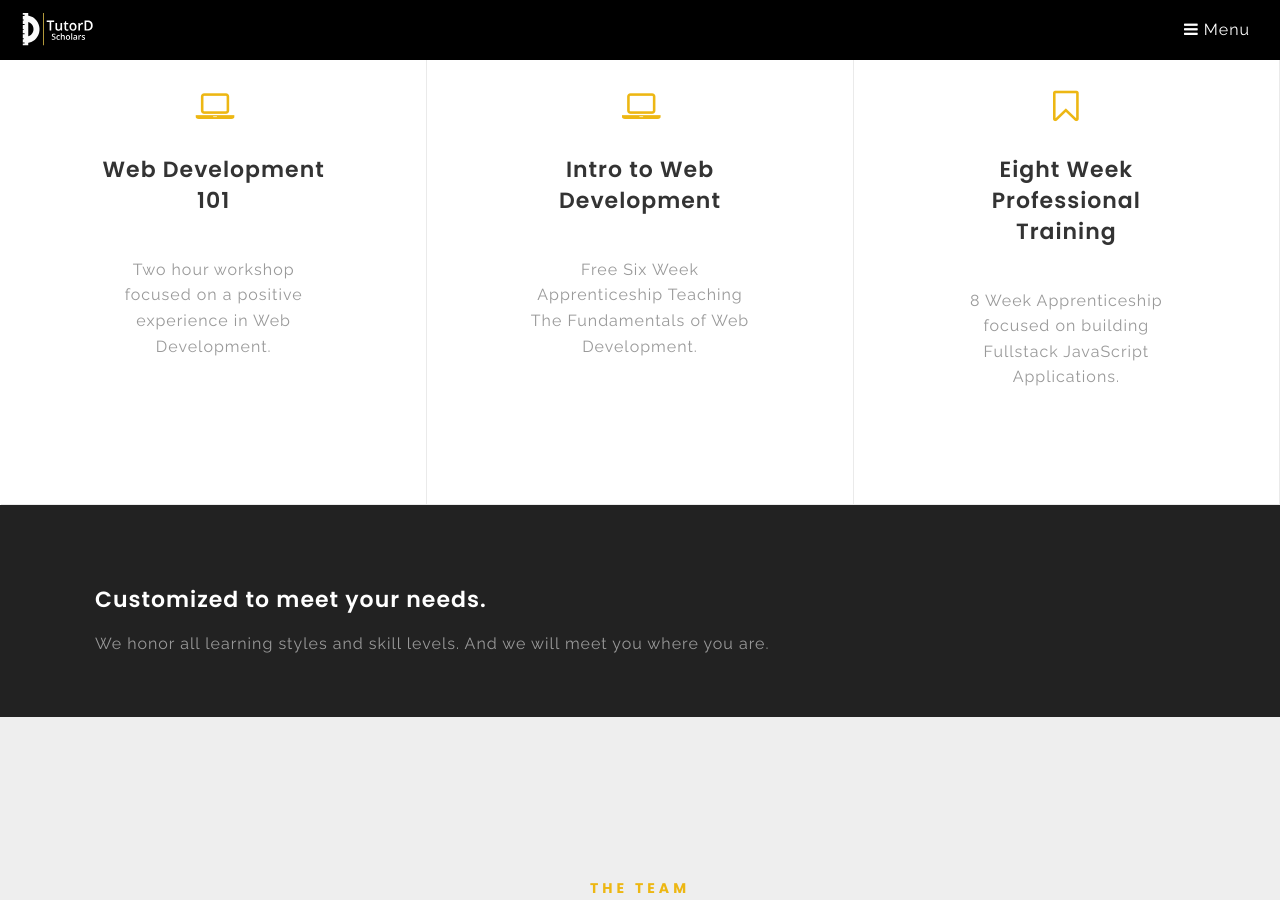
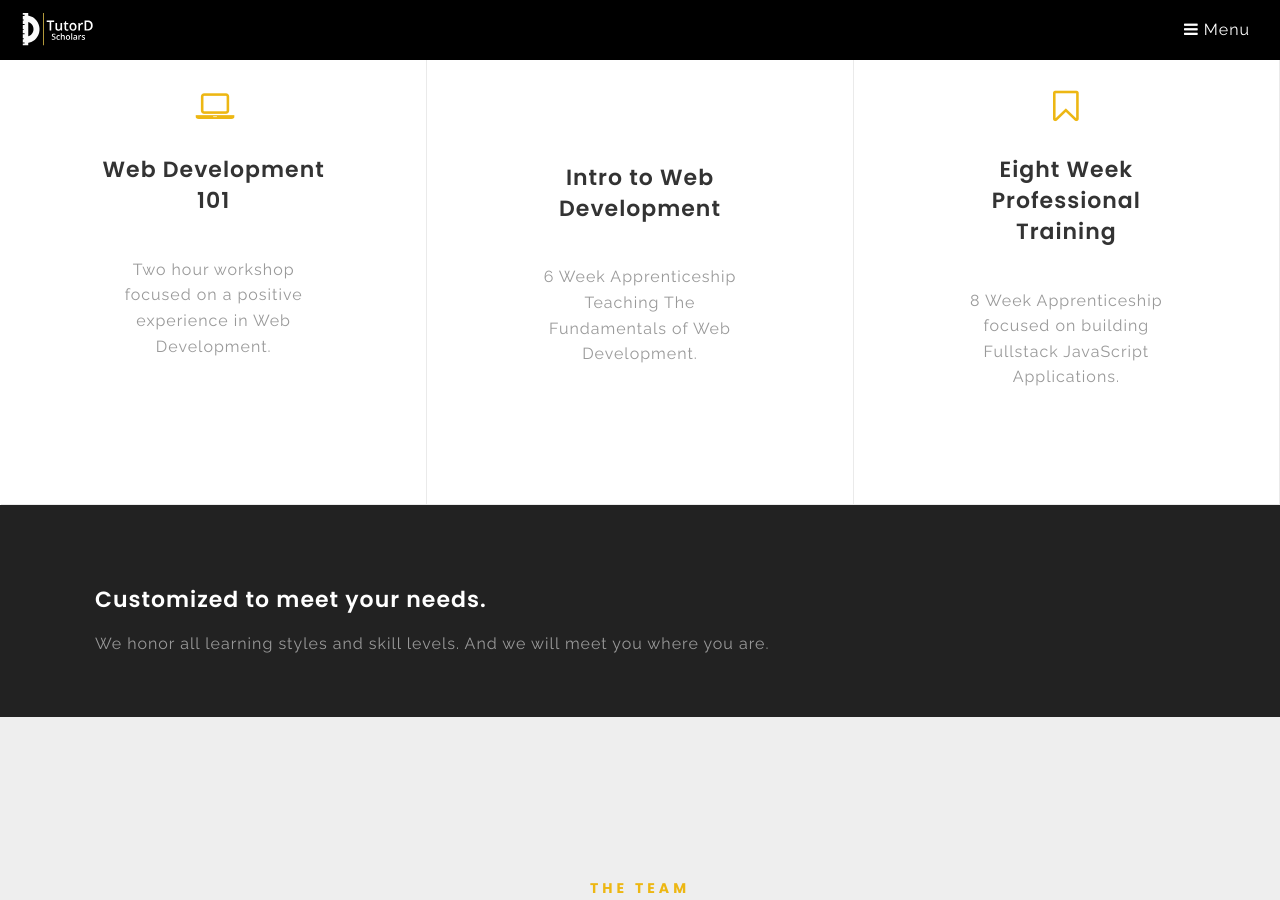
Before and after one commit to theTutorB/tutord-scholars-website, a Jekyll site: the page built from index.html, in a window 1280 px wide and 900 px high, scrolled down 2770 px. Built offline with Jekyll 4.4.1, drawn with Linux system fonts in a browser that asks for light colours; the list of posts is cut into pages by our own code.

Commit message:
made adjustments to classes, and added tech at the park course

```diff
--- a/index.html
+++ b/index.html
@@ -5,18 +5,18 @@ services:
   - title: Web Development 101
     icon: fa fa-laptop
     desc: Two hour workshop focused on a positive experience in Web Development.
-    bg: /assets/images/@stock/service-item-1-bg.jpg
-    link: https://web.finli.com/classes/course-offerings/
+    bg: /assets/images/courses/intro-service.png
+    link: https://finli.com/classes/./tech-the-park/
   - title: Intro to Web Development
-    icon: fa fa-laptop
-    desc: Free Six Week Apprenticeship Teaching The Fundamentals of Web Development.
+    icon: fa fa-laphttps://finli.com/classes/./course-offerings/top
+    desc: 6 Week Apprenticeship Teaching The Fundamentals of Web Development.
     bg: /assets/images/@stock/service-item-2-bg.jpg
-    link: https://web.finli.com/classes/course-offerings/
+    link: https://finli.com/classes/course-offerings/
   - title: Eight Week Professional Training
     icon: fa fa-bookmark-o
     desc: 8 Week Apprenticeship focused on building Fullstack JavaScript Applications.
     bg: /assets/images/@stock/service-item-3-bg.jpg
-    link: https://web.finli.com/classes/course-offerings/
+    link: https://finli.com/classes/course-offerings/
 works:
   - path: _works/diff-foods.md
   - path: _works/sketch-book.md
```
Also changed, not shown: assets/images/courses/intro-service.png (added).
